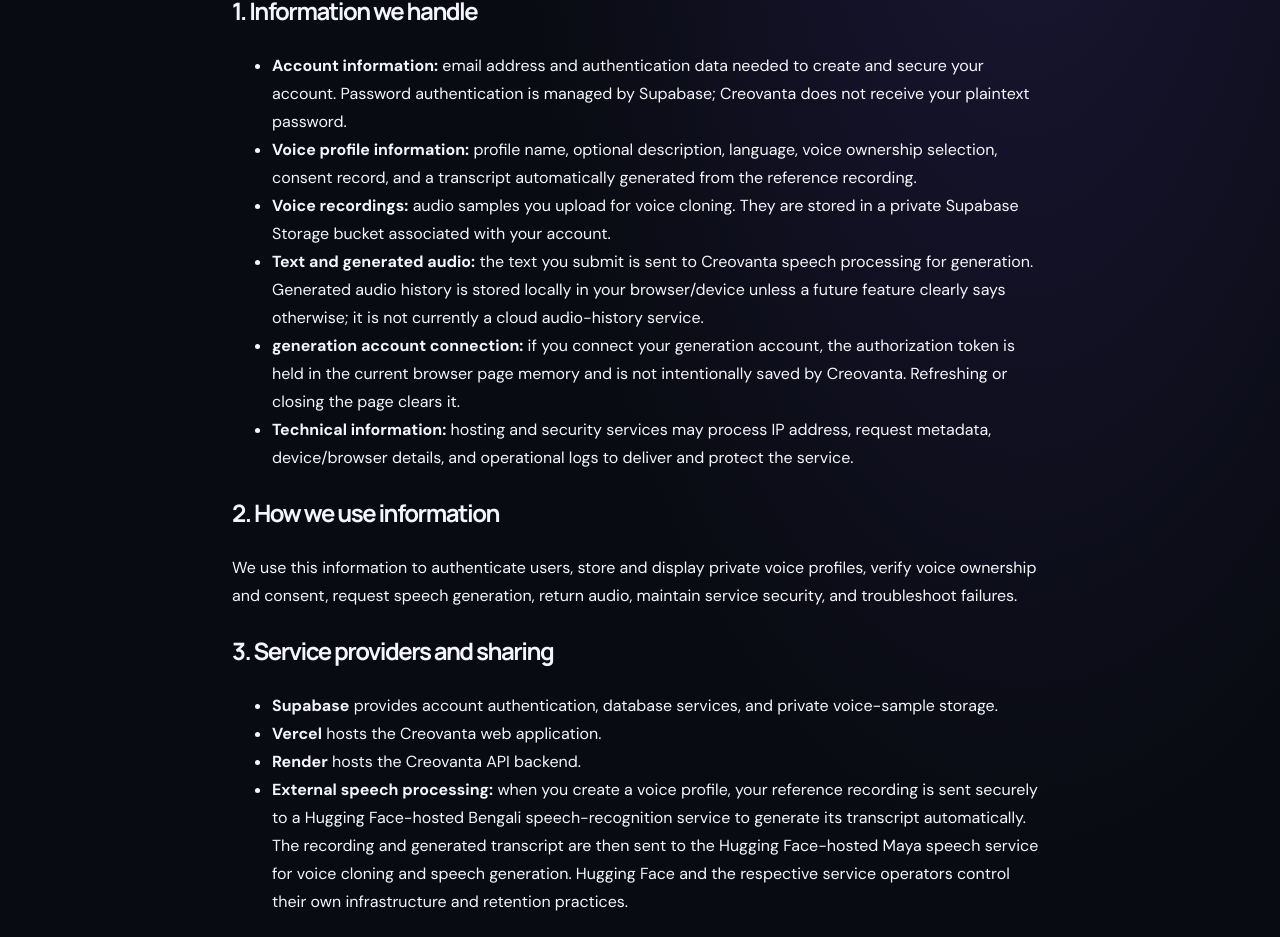
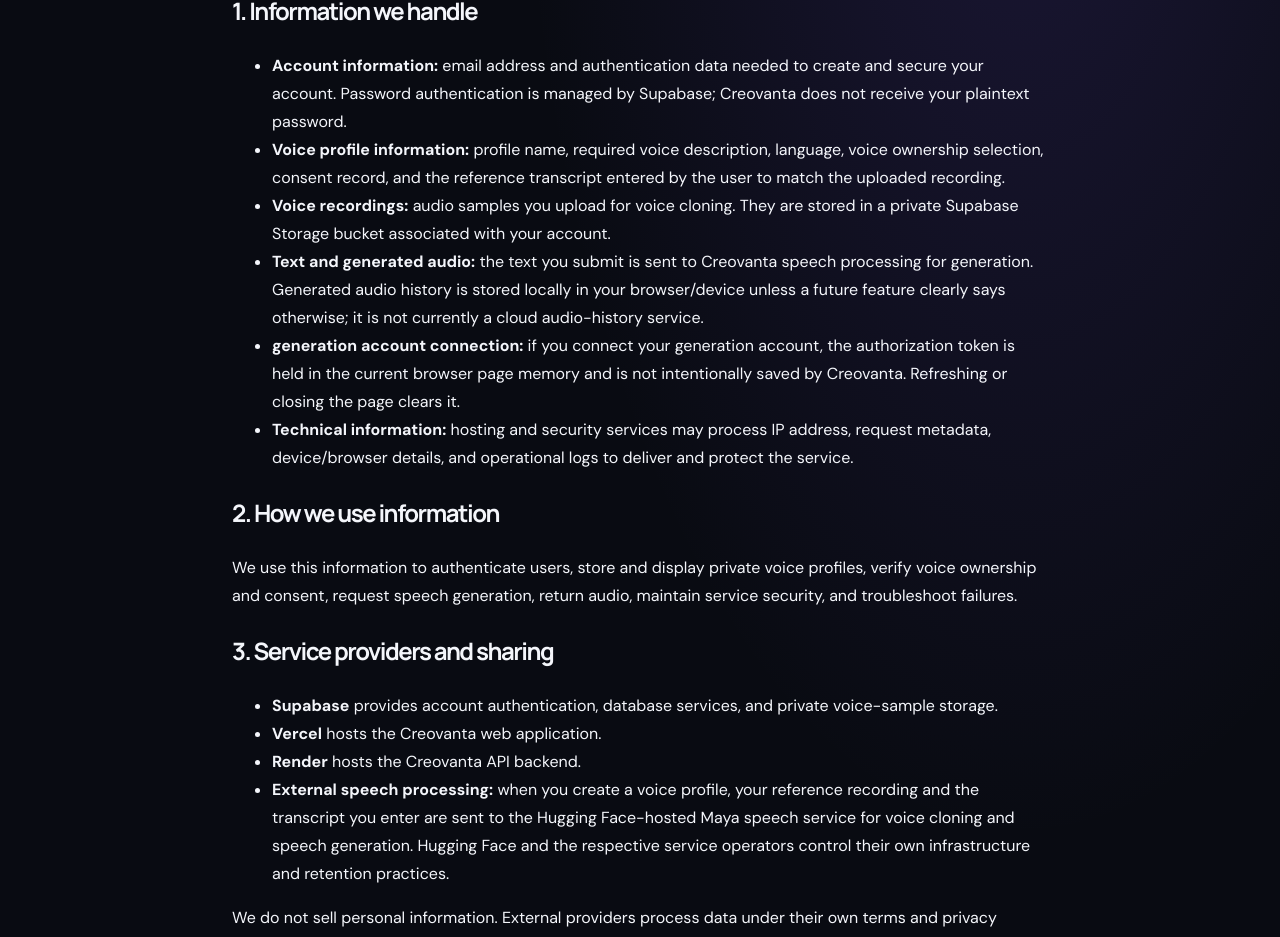
Before and after one commit to merinmoysarkar72-sys/creovanta-voice-cloning, a Next.js app: page /privacy in a window 1280 px wide. Shown: the part 279-1216 px from the top of the page. Built offline with nearby package versions, Linux system fonts and the light colour scheme.

Commit message:
Update privacy policy for user-entered reference transcript

```diff
--- a/app/privacy/page.tsx
+++ b/app/privacy/page.tsx
@@ -16,7 +16,7 @@ export default function PrivacyPolicy() {
       <h2>1. Information we handle</h2>
       <ul>
         <li><b>Account information:</b> email address and authentication data needed to create and secure your account. Password authentication is managed by Supabase; Creovanta does not receive your plaintext password.</li>
-        <li><b>Voice profile information:</b> profile name, optional description, language, voice ownership selection, consent record, and a transcript automatically generated from the reference recording.</li>
+        <li><b>Voice profile information:</b> profile name, required voice description, language, voice ownership selection, consent record, and the reference transcript entered by the user to match the uploaded recording.</li>
         <li><b>Voice recordings:</b> audio samples you upload for voice cloning. They are stored in a private Supabase Storage bucket associated with your account.</li>
         <li><b>Text and generated audio:</b> the text you submit is sent to Creovanta speech processing for generation. Generated audio history is stored locally in your browser/device unless a future feature clearly says otherwise; it is not currently a cloud audio-history service.</li>
         <li><b>generation account connection:</b> if you connect your generation account, the authorization token is held in the current browser page memory and is not intentionally saved by Creovanta. Refreshing or closing the page clears it.</li>
@@ -31,7 +31,7 @@ export default function PrivacyPolicy() {
         <li><b>Supabase</b> provides account authentication, database services, and private voice-sample storage.</li>
         <li><b>Vercel</b> hosts the Creovanta web application.</li>
         <li><b>Render</b> hosts the Creovanta API backend.</li>
-        <li><b>External speech processing:</b> when you create a voice profile, your reference recording is sent securely to a Hugging Face-hosted Bengali speech-recognition service to generate its transcript automatically. The recording and generated transcript are then sent to the Hugging Face-hosted Maya speech service for voice cloning and speech generation. Hugging Face and the respective service operators control their own infrastructure and retention practices.</li>
+        <li><b>External speech processing:</b> when you create a voice profile, your reference recording and the transcript you enter are sent to the Hugging Face-hosted Maya speech service for voice cloning and speech generation. Hugging Face and the respective service operators control their own infrastructure and retention practices.</li>
       </ul>
       <p>We do not sell personal information. External providers process data under their own terms and privacy policies. Do not upload another person's voice unless you have explicit permission.</p>
 
```
